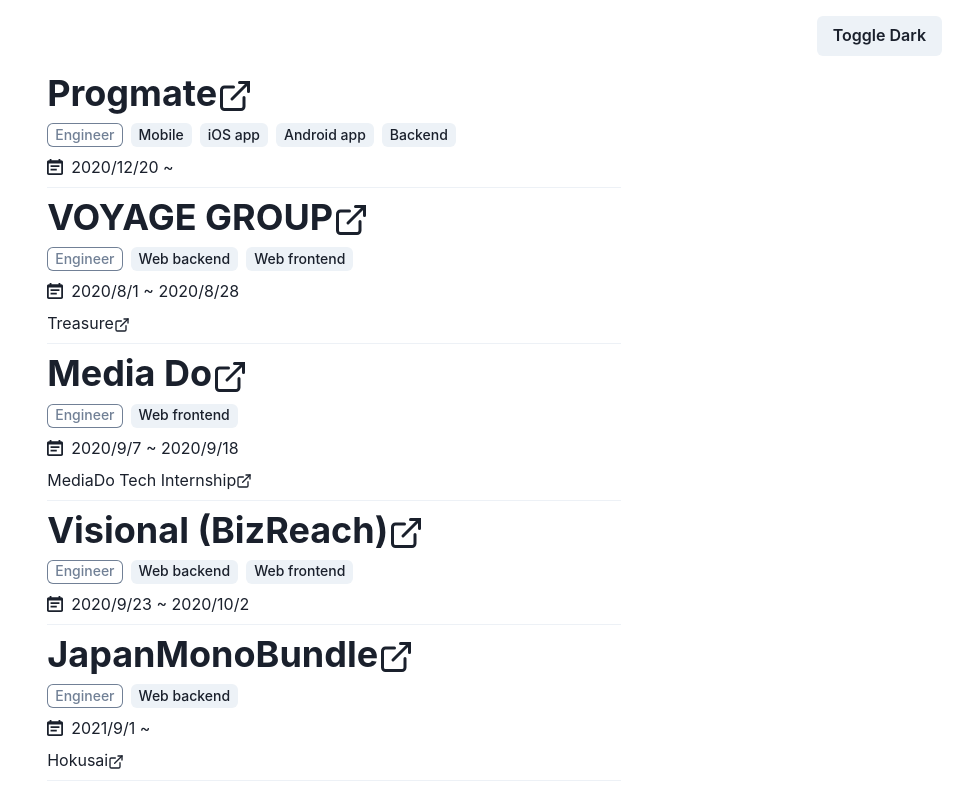
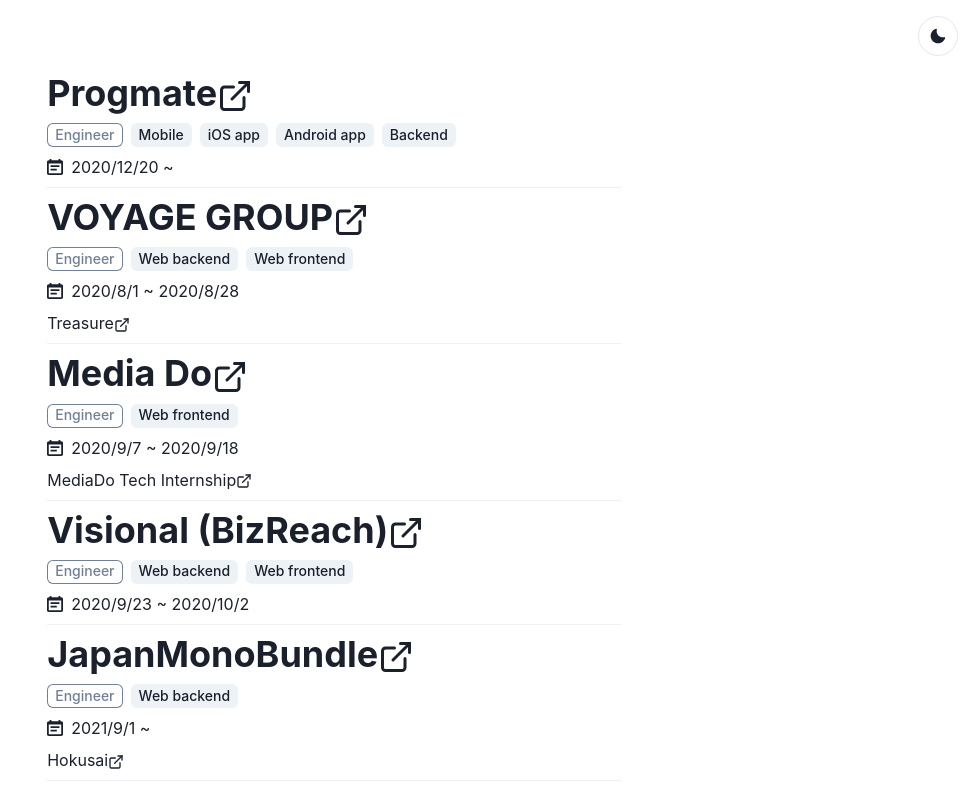
Before and after one commit to tocoteron/tocoteron.com, a React (Create React App) app in the folder frontend/: page / in a window 1280 px wide. Shown: the whole page, without its empty margins (306-1280 px from the left). Built offline with nearby package versions, Linux system fonts and the light colour scheme.

Commit message:
Beautify

```diff
--- a/frontend/src/App.tsx
+++ b/frontend/src/App.tsx
@@ -1,12 +1,19 @@
 import React from "react";
-import { ChakraProvider } from "@chakra-ui/react";
+import { Box, ChakraProvider, Flex, Spacer } from "@chakra-ui/react";
 import "./App.css";
 import HomePage from "./components/pages/Home";
+import ColorModeToggleButton from "./components/atoms/ColorModeToggleButton";
 
 function App(): JSX.Element {
   return (
     <ChakraProvider>
-      <HomePage />
+      <Box w="100vw" h="100vh">
+        <Flex as="header" w="full" px={4} py={4}>
+          <Spacer />
+          <ColorModeToggleButton />
+        </Flex>
+        <HomePage />
+      </Box>
     </ChakraProvider>
   );
 }
--- /dev/null
+++ b/frontend/src/components/atoms/ColorModeToggleButton.tsx
@@ -0,0 +1,17 @@
+import React from "react";
+import { IconButton, useColorMode } from "@chakra-ui/react";
+import { MoonIcon, SunIcon } from "@chakra-ui/icons";
+
+export default function ColorModeToggleButton(): JSX.Element {
+  const { colorMode, toggleColorMode } = useColorMode();
+
+  return (
+    <IconButton
+      variant="outline"
+      isRound
+      aria-label="Toggle color mode"
+      icon={colorMode === "light" ? <MoonIcon /> : <SunIcon />}
+      onClick={toggleColorMode}
+    />
+  );
+}
--- a/frontend/src/components/pages/Home.tsx
+++ b/frontend/src/components/pages/Home.tsx
@@ -1,28 +1,13 @@
 import React from "react";
-import {
-  Box,
-  Button,
-  Container,
-  Flex,
-  Spacer,
-  useColorMode,
-} from "@chakra-ui/react";
+import { Container } from "@chakra-ui/react";
 import HomeTemplate from "../templates/Home";
 
 export default function HomePage(): JSX.Element {
-  const { colorMode, toggleColorMode } = useColorMode();
+  // const { colorMode, toggleColorMode } = useColorMode();
 
   return (
-    <Box minW="100vw" minH="100vh">
-      <Flex as="header" w="full" px={8} py={4}>
-        <Spacer />
-        <Button onClick={toggleColorMode}>
-          Toggle {colorMode === "light" ? "Dark" : "Light"}
-        </Button>
-      </Flex>
-      <Container>
-        <HomeTemplate />
-      </Container>
-    </Box>
+    <Container>
+      <HomeTemplate />
+    </Container>
   );
 }
```
